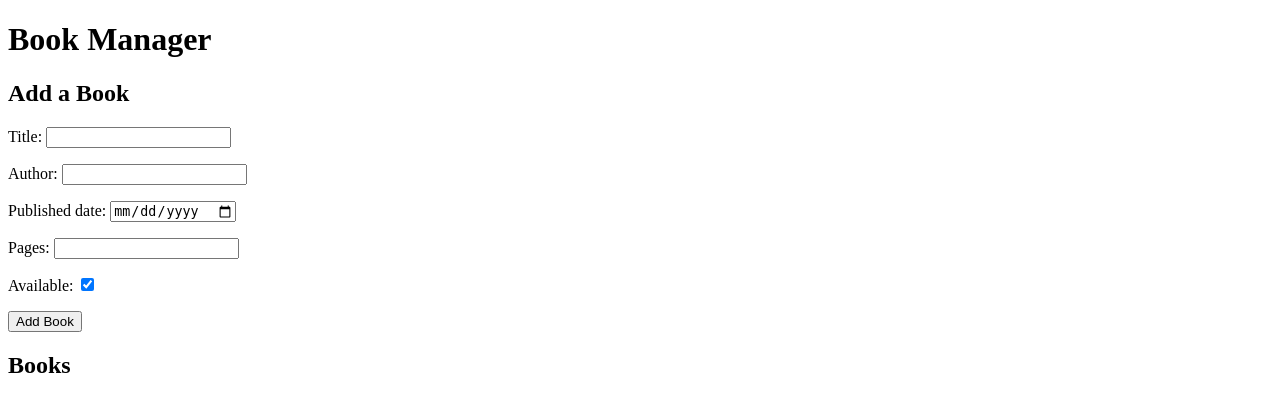
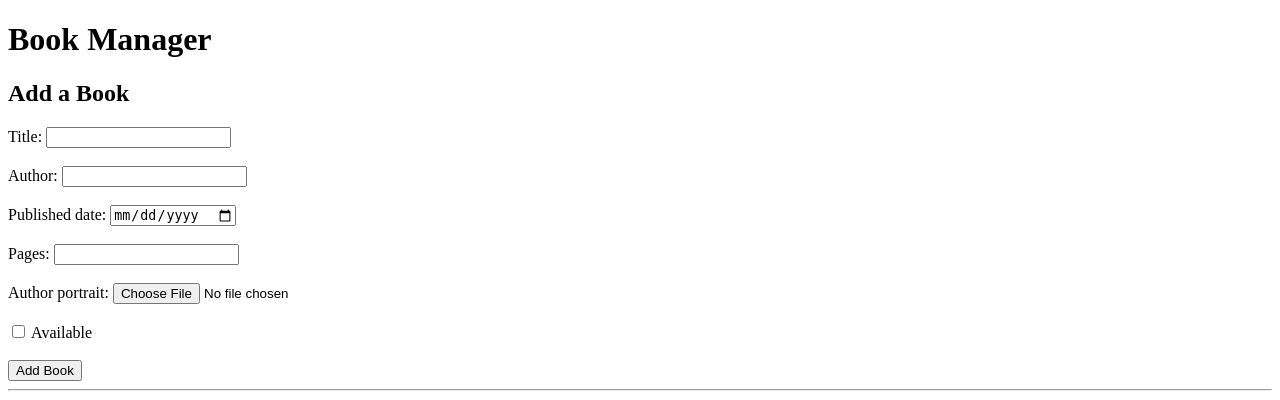
Before and after one commit to RavenV8/cloud-3, a Flask app: page / in a window 1280 px wide. Shown: the top 400 px of the page. Run offline with Flask 3, Linux system fonts and the light colour scheme; tables that the repository leaves empty hold one stand-in row (values such as "Sample post").

Commit message:
Update index.html

```diff
--- a/templates/index.html
+++ b/templates/index.html
@@ -11,36 +11,89 @@
 
     <h2>Add a Book</h2>
 
-    <form action="/add" method="POST">
+    <form action="/add" method="POST" enctype="multipart/form-data">
 
-        <p>
-            Title:
-            <input type="text" name="title" required>
-        </p>
+        <div>
+            <label for="title">Title:</label>
+            <input
+                type="text"
+                id="title"
+                name="title"
+                required
+            >
+        </div>
 
-        <p>
-            Author:
-            <input type="text" name="author" required>
-        </p>
+        <br>
 
-        <p>
-            Published date:
-            <input type="date" name="published_date" required>
-        </p>
+        <div>
+            <label for="author">Author:</label>
+            <input
+                type="text"
+                id="author"
+                name="author"
+                required
+            >
+        </div>
 
-        <p>
-            Pages:
-            <input type="number" name="pages" min="1" required>
-        </p>
+        <br>
 
-        <p>
-            Available:
-            <input type="checkbox" name="available" checked>
-        </p>
+        <div>
+            <label for="published_date">Published date:</label>
+            <input
+                type="date"
+                id="published_date"
+                name="published_date"
+                required
+            >
+        </div>
 
-        <button type="submit">Add Book</button>
+        <br>
+
+        <div>
+            <label for="pages">Pages:</label>
+            <input
+                type="number"
+                id="pages"
+                name="pages"
+                min="1"
+                required
+            >
+        </div>
+
+        <br>
+
+        <div>
+            <label for="author_portrait">Author portrait:</label>
+            <input
+                type="file"
+                id="author_portrait"
+                name="author_portrait"
+                accept="image/*"
+            >
+        </div>
+
+        <br>
+
+        <div>
+            <label>
+                <input
+                    type="checkbox"
+                    name="available"
+                >
+                Available
+            </label>
+        </div>
+
+        <br>
+
+        <button type="submit">
+            Add Book
+        </button>
 
     </form>
+
+
+    <hr>
 
 
     <h2>Books</h2>
@@ -50,16 +103,57 @@
         {% for book in books %}
 
             <div>
+
                 <h3>{{ book.title }}</h3>
 
-                <p>Author: {{ book.author }}</p>
-                <p>Published: {{ book.published_date }}</p>
-                <p>Pages: {{ book.pages }}</p>
-                <p>Available: {{ book.available }}</p>
+                <p>
+                    <strong>Author:</strong>
+                    {{ book.author }}
+                </p>
 
-                <a href="/edit/{{ book.id }}">Edit</a>
-                |
-                <a href="/delete/{{ book.id }}">Delete</a>
+                <p>
+                    <strong>Published date:</strong>
+                    {{ book.published_date }}
+                </p>
+
+                <p>
+                    <strong>Pages:</strong>
+                    {{ book.pages }}
+                </p>
+
+                <p>
+                    <strong>Available:</strong>
+                    {% if book.available %}
+                        Yes
+                    {% else %}
+                        No
+                    {% endif %}
+                </p>
+
+                {% if book.author_portrait %}
+                    <p>
+                        <strong>Author portrait:</strong>
+                    </p>
+
+                    <img
+                        src="{{ url_for('uploaded_file', filename=book.author_portrait) }}"
+                        width="150"
+                        alt="Author portrait"
+                    >
+                {% endif %}
+
+                <p>
+                    <a href="/edit/{{ book.id }}">
+                        Edit
+                    </a>
+
+                    |
+
+                    <a href="/delete/{{ book.id }}">
+                        Delete
+                    </a>
+                </p>
+
             </div>
 
             <hr>
```
